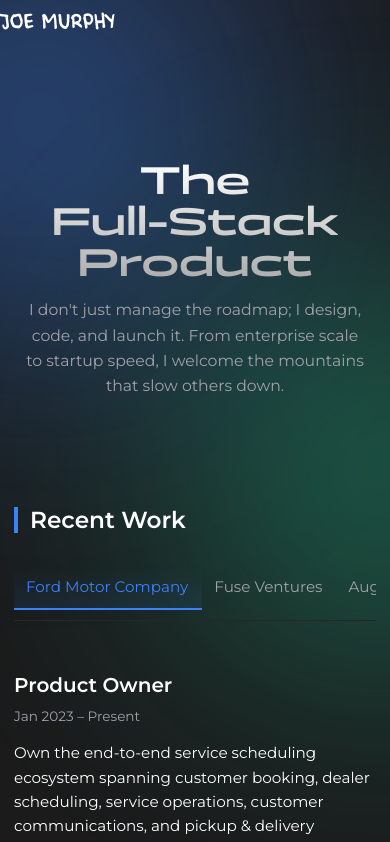
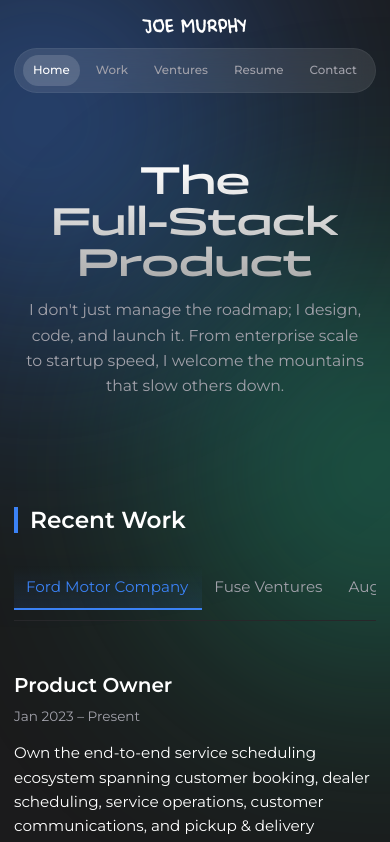
Before and after one commit to joemurphy3515/Portfolio, a React (Vite) app: page / in a window 390 px wide. Shown: the top 842 px of the page. Built offline with nearby package versions, Linux system fonts and the light colour scheme.

Commit message:
ui update

```diff
--- a/src/App.css
+++ b/src/App.css
@@ -682,8 +682,43 @@ body {
     );
   }
 
+   .navbar {
+    position: fixed;
+    top: 0;
+    left: 0;
+    transform: none;
+    width: 100%;
+    max-width: none;
+    padding: 14px 14px 10px;
+    flex-direction: column;
+    gap: 10px;
+    justify-content: flex-start;
+    align-items: center;
+  }
+
+  .logo {
+    position: static;
+    left: auto;
+    font-size: 1.2rem;
+    text-align: center;
+  }
+
   .nav-pill {
-    display: none;
+    display: flex;
+    gap: 6px;
+    padding: 6px 8px;
+    border-radius: 999px;
+    backdrop-filter: blur(10px);
+  }
+
+  .nav-pill-link {
+    font-size: 0.78rem;
+    padding: 6px 12px;
+    border-radius: 999px;
+  }
+
+  .hero {
+    margin: 150px 0 0 0;
   }
 
   .section-subtext {
@@ -697,11 +732,17 @@ body {
   }
 
   .navbar {
-    padding: 22px 14px;
+    padding: 12px 12px 8px;
+    gap: 8px;
   }
 
   .logo {
-    font-size: 1.22rem;
+    font-size: 1.1rem;
+  }
+
+  .nav-pill-link {
+    font-size: 0.74rem;
+    padding: 6px 10px;
   }
 
   .hero {
--- a/src/App.tsx
+++ b/src/App.tsx
@@ -1,53 +1,82 @@
-import React, { useEffect, useState } from "react";
+import React, { useEffect, useMemo, useRef, useState } from "react";
 import { Github } from "lucide-react";
 import data from "./data.json";
 import "./App.css";
 
 const App = () => {
+  const navRef = useRef<HTMLElement | null>(null);
+
+  const [activeSection, setActiveSection] = useState<
+    "home" | "work" | "ventures" | "contact"
+  >("home");
   const [activeWorkIndex, setActiveWorkIndex] = useState(0);
+  const [copied, setCopied] = useState(false);
 
   const workHistory = data.workHistory;
   const projects = data.projects;
   const activeJob = workHistory[activeWorkIndex];
 
+  const sectionIds = useMemo(
+    () => ["home", "work", "ventures", "contact"] as const,
+    [],
+  );
+
+  const scrollToId = (id: (typeof sectionIds)[number]) => {
+    const el = document.getElementById(id);
+    if (!el) return;
+
+    const navH = navRef.current?.getBoundingClientRect().height ?? 0;
+    const y = window.scrollY + el.getBoundingClientRect().top - navH - 12;
+
+    window.scrollTo({ top: y, behavior: "smooth" });
+  };
+
   const handleAnchorClick = (
     e: React.MouseEvent<HTMLAnchorElement>,
-    id: string,
+    id: (typeof sectionIds)[number],
   ) => {
     e.preventDefault();
-    document.getElementById(id)?.scrollIntoView({
-      behavior: "smooth",
-      block: "start",
-    });
+    setActiveSection(id);
+    scrollToId(id);
   };
 
   useEffect(() => {
-    const sectionIds = ["home", "work", "ventures", "contact"];
+    const getActive = () => {
+      const navH = navRef.current?.getBoundingClientRect().height ?? 0;
+      const markerY = navH + 24;
 
-    const observer = new IntersectionObserver(
-      (entries) => {
-        entries.forEach((entry) => {
-          if (!entry.isIntersecting) return;
+      let current: (typeof sectionIds)[number] = "home";
 
-          const id = entry.target.id;
-          document.querySelectorAll(".nav-pill-link").forEach((link) => {
-            const href = link.getAttribute("href");
-            link.classList.toggle("nav-pill-link--active", href === `#${id}`);
-          });
-        });
-      },
-      { threshold: 0.35 },
-    );
+      for (const id of sectionIds) {
+        const el = document.getElementById(id);
+        if (!el) continue;
 
-    sectionIds.forEach((id) => {
-      const el = document.getElementById(id);
-      if (el) observer.observe(el);
-    });
+        const top = el.getBoundingClientRect().top;
+        if (top <= markerY) current = id;
+      }
 
-    return () => observer.disconnect();
-  }, []);
+      setActiveSection(current);
+    };
 
-  const [copied, setCopied] = useState(false);
+    let ticking = false;
+    const onScroll = () => {
+      if (ticking) return;
+      ticking = true;
+      requestAnimationFrame(() => {
+        getActive();
+        ticking = false;
+      });
+    };
+
+    getActive();
+    window.addEventListener("scroll", onScroll, { passive: true });
+    window.addEventListener("resize", getActive);
+
+    return () => {
+      window.removeEventListener("scroll", onScroll);
+      window.removeEventListener("resize", getActive);
+    };
+  }, [sectionIds]);
 
   const handleCopyEmail = async () => {
     try {
@@ -61,13 +90,15 @@ const App = () => {
 
   return (
     <div className="app-container">
-      <nav className="navbar">
+      <nav className="navbar" ref={navRef}>
         <div className="logo">Joe Murphy</div>
 
         <div className="nav-pill">
           <a
             href="#home"
-            className="nav-pill-link nav-pill-link--active"
+            className={`nav-pill-link ${
+              activeSection === "home" ? "nav-pill-link--active" : ""
+            }`}
             onClick={(e) => handleAnchorClick(e, "home")}
           >
             Home
@@ -75,7 +106,9 @@ const App = () => {
 
           <a
             href="#work"
-            className="nav-pill-link"
+            className={`nav-pill-link ${
+              activeSection === "work" ? "nav-pill-link--active" : ""
+            }`}
             onClick={(e) => handleAnchorClick(e, "work")}
           >
             Work
@@ -83,7 +116,9 @@ const App = () => {
 
           <a
             href="#ventures"
-            className="nav-pill-link"
+            className={`nav-pill-link ${
+              activeSection === "ventures" ? "nav-pill-link--active" : ""
+            }`}
             onClick={(e) => handleAnchorClick(e, "ventures")}
           >
             Ventures
@@ -99,7 +134,9 @@ const App = () => {
 
           <a
             href="#contact"
-            className="nav-pill-link"
+            className={`nav-pill-link ${
+              activeSection === "contact" ? "nav-pill-link--active" : ""
+            }`}
             onClick={(e) => handleAnchorClick(e, "contact")}
           >
             Contact
@@ -116,9 +153,9 @@ const App = () => {
           Product
         </h1>
         <p className="hero-subtitle">
-          I don't just manage the roadmap; I design, code, and launch it. From
-          enterprise scale to startup speed, I welcome the mountains that slow
-          others down.
+          I don&apos;t just manage the roadmap; I design, code, and launch it.
+          From enterprise scale to startup speed, I welcome the mountains that
+          slow others down.
         </p>
       </header>
 
```
